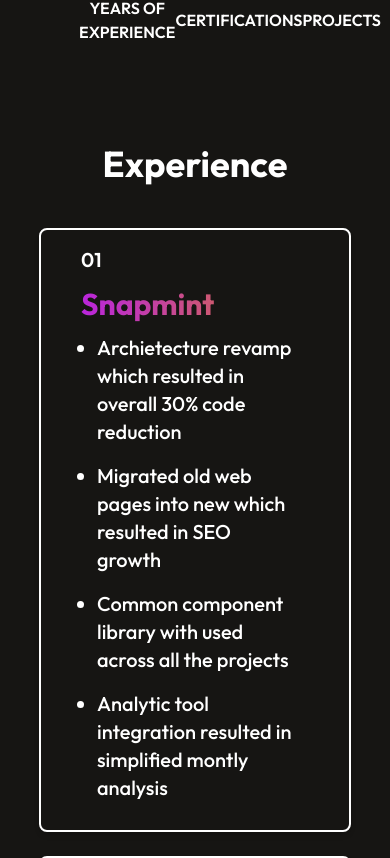
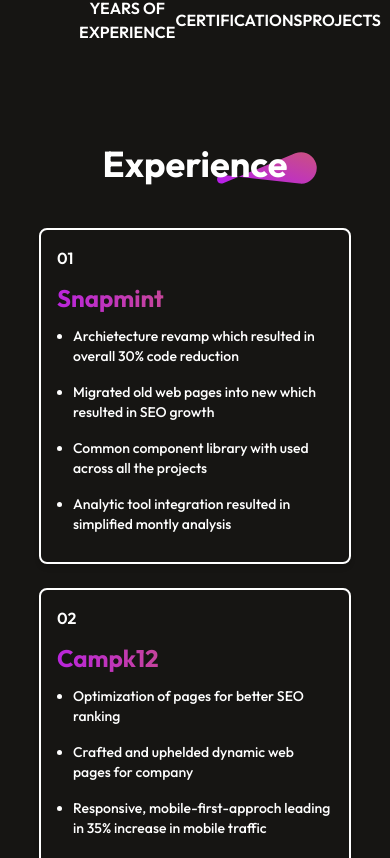
Before and after one commit to nirajsathe80/personal_portfolio, a React (Vite) app: page / in a window 390 px wide. Shown: the part 2486-3344 px from the top of the page. Built offline with nearby package versions, Linux system fonts and the light colour scheme.

Commit message:
Feat: experience section made responsive

```diff
--- a/src/components/experience/index.tsx
+++ b/src/components/experience/index.tsx
@@ -1,22 +1,32 @@
 import { experienceData } from "../data";
+import waveHandSvg from "../../assets/images/wave-hand.svg";
 
 function Experience() {
   return (
     <div id="experience" className="py-10 flex flex-col items-center w-full">
-      <h1 className="text-4xl font-bold">Experience</h1>
+      <div className="w-max relative">
+        <h1 className="text-4xl font-bold">Experience</h1>
+        <img
+          src={waveHandSvg}
+          alt="wave-hand"
+          className="w-[100px] absolute top-2 right-[-30px] z-[-1]"
+        />
+      </div>
       <div className="w-full py-5">
-        {experienceData.map((data, index) => {
+        {experienceData.map((data) => {
           const { srNo, title, points } = data;
           return (
             <div
-              className="border-[2px] border-[white] rounded-lg w-full py-4 flex flex-col my-6 px-10 shadow-md hover:border-2 hover:border-[#ff00ff] zoom-effect"
-              key={index}
+              className="border-[2px] border-[white] rounded-lg w-full py-4 flex flex-col my-6 md:px-10 pl-4 shadow-md hover:border-[#ff00ff] zoom-effect"
+              key={srNo}
             >
-              <p className="text-xl font-semibold">{srNo}</p>
-              <p className="text-3xl hero-text font-bold mt-3">{title}</p>
-              <ul className="flex flex-col gap-4 my-3 list-disc px-4 font-medium text-xl">
-                {points.map((point, idx) => (
-                  <li key={idx}>{point}</li>
+              <p className="md:text-xl text-base font-semibold">{srNo}</p>
+              <p className="md:text-3xl text-2xl  hero-text font-bold mt-3">
+                {title}
+              </p>
+              <ul className="flex flex-col gap-4 my-3 list-disc px-4 font-medium text-sm md:text-xl">
+                {points.map((point) => (
+                  <li key={point}>{point}</li>
                 ))}
               </ul>
             </div>
```
